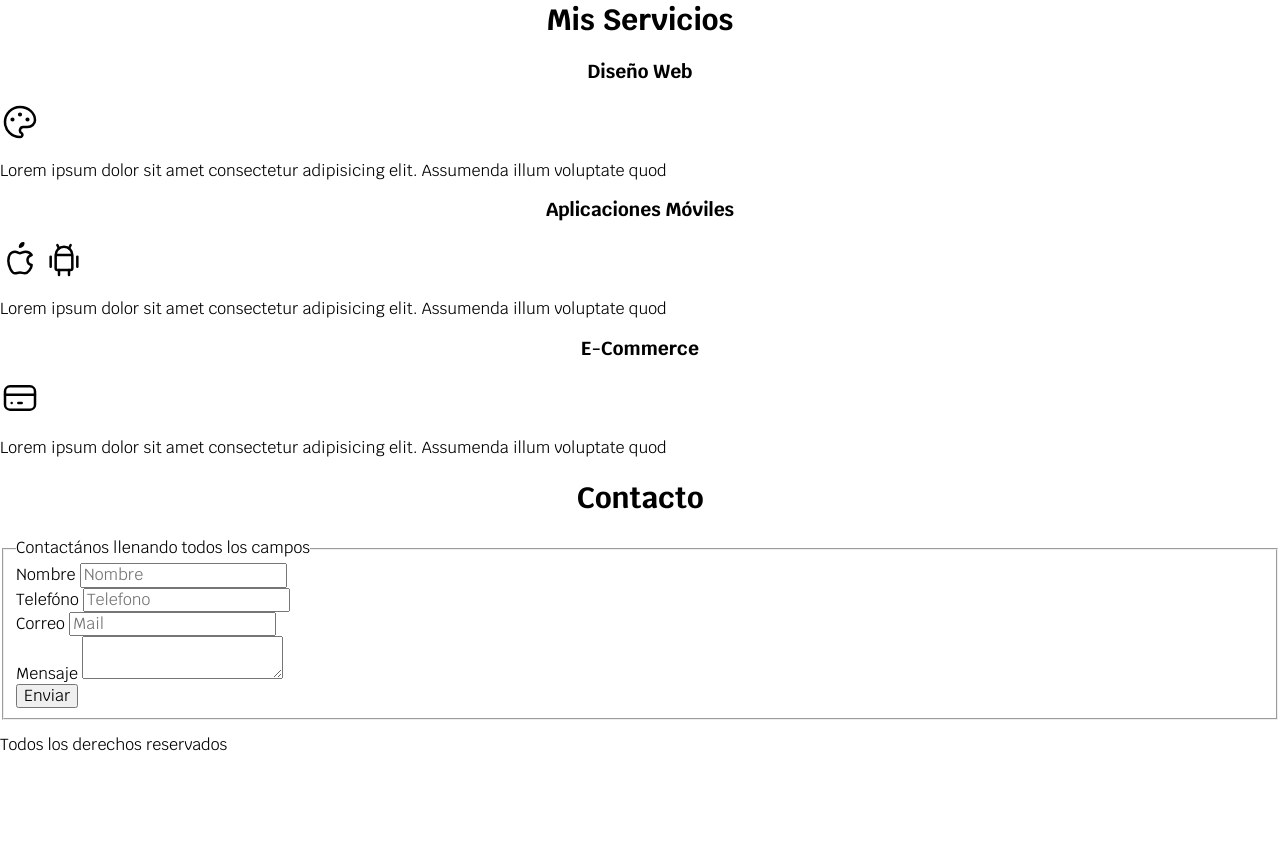
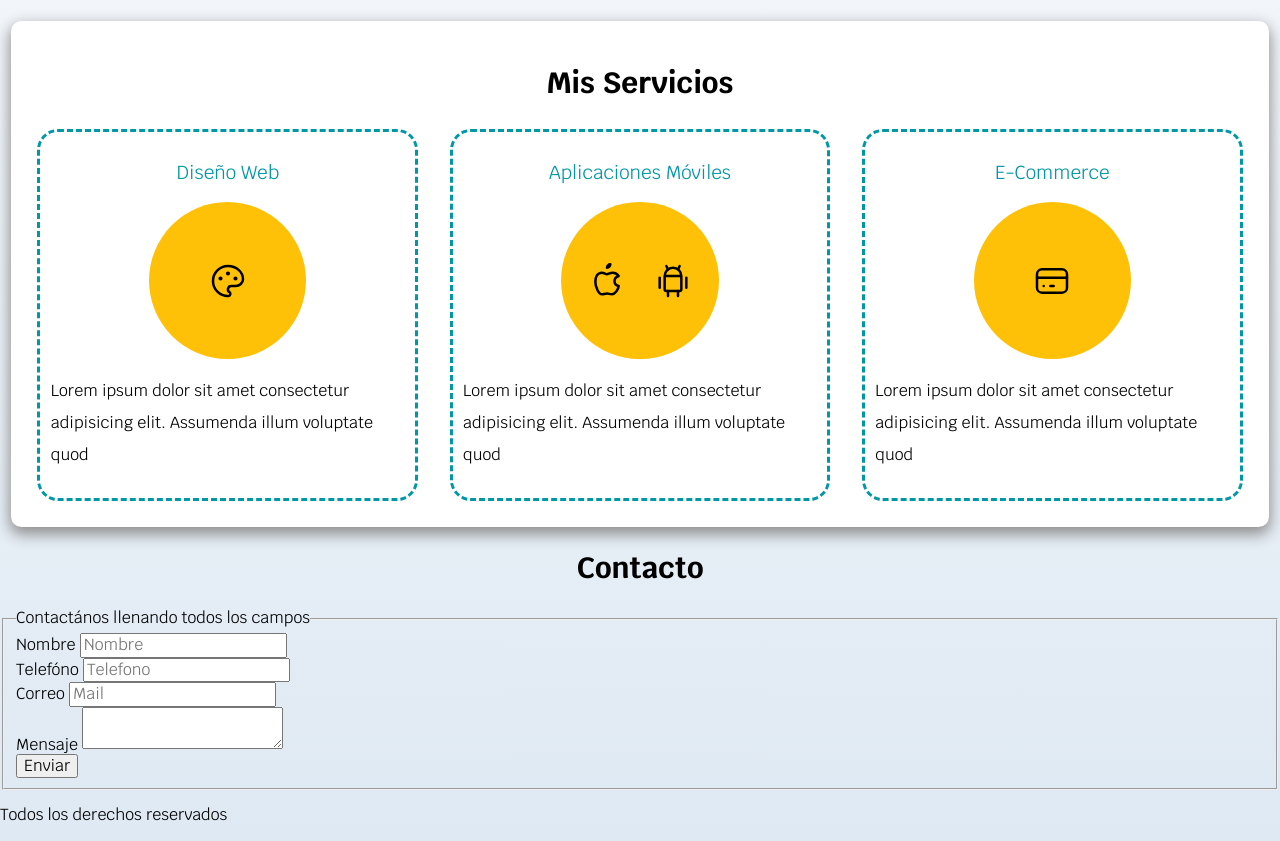
Before and after one commit to DiegoIturra/Freelancer-Landing-Page-with-HTML-and-CSS, a plain HTML site: page index.html in a window 1280 px wide. Shown: the part 637-1478 px from the top of the page. Before the commit the page ends 1407 px from the top, so only its background shows below. Drawn offline with Linux system fonts and the light colour scheme.

Commit message:
seccion Habilidades finalizada con uso de CSS Grid

```diff
--- a/css/styles.css
+++ b/css/styles.css
@@ -9,6 +9,7 @@ para luego usarlas durante el codigo*/
     --primario: #ffc107;
     --secundario: #0097a7;
     --gris: #757575;
+    --grisclaro: #dfe9f3;
 }
 
 /*-------------------------------------------------------------------------------------------------------------------------*/
@@ -29,6 +30,9 @@ html{
 body{
     font-size: 16px; /* 1rem = 10px*/
     font-family: 'Krub', sans-serif; /*Se aplica a todos los textos*/
+
+    /*Degradado de fondo*/
+    background-image: linear-gradient(to top , var(--grisclaro) 0%,var(--blanco) 100%);
 }
 /*-------------------------------------------------------------------------------------------------------------------------*/
 
@@ -60,6 +64,17 @@ h1,h2,h3{
     max-width: 120rem; /*Como maximo toma este tamaño*/
     margin: 0 auto 0 auto; /*Arriba->derecha->abajo->izquierda (sentido horario)*/
 }
+
+/*Clase para la sombra del main content*/
+.sombra{
+    -webkit-box-shadow: 0px 6px 15px 1px rgba(138,138,138,1);
+    -moz-box-shadow: 0px 6px 15px 1px rgba(138,138,138,1);
+    box-shadow: 0px 6px 15px 1px rgba(138,138,138,1);
+    background-color: var(--blanco); /*para diferneciar del body*/
+    padding: 2rem;
+    border-radius: 1rem;
+}
+
 
 .nav-bg{
     background-color: var(--secundario);
@@ -110,6 +125,7 @@ h1,h2,h3{
     una posicion absoluta al contenido hijo , el cual corresponde
     al div con la imagen*/
     position: relative;
+    margin: 2rem;
 }
 
 .contenido-hero{
@@ -147,3 +163,46 @@ h1,h2,h3{
     font-weight: bolder;
     background-color: var(--secundario);
 }
+
+/*************************** CSS Grid **********************/
+/* Usamos css grid para la seccion de servicios */
+@media (min-width: 768px){
+    .servicios{
+        display: grid;
+
+        /*3 columnas, 1 para cada seccion*/
+        /*cada grilla usa una fraccion equivalente para cada una*/
+        grid-template-columns: 1fr 1fr 1fr;
+        column-gap: 2rem;
+    }
+
+}
+
+.servicio{
+    display: flex;
+    flex-direction: column;
+    align-items: center;
+    padding: 1rem;
+    border: var(--secundario) dashed;
+    border-radius: 2rem;
+    margin: .5rem;
+}
+
+.servicio h3{
+    color: var(--secundario);
+    font-weight: normal;
+}
+
+.servicio p{
+    line-height: 2;
+}
+
+.servicio .iconos{
+    height: 15rem;
+    width: 15rem;
+    background-color: var(--primario);
+    border-radius: 50%;
+    display: flex;
+    justify-content: space-evenly;
+    align-items: center; /*Alinea de forma vertical*/
+}
--- a/index.html
+++ b/index.html
@@ -56,19 +56,23 @@
                 </svg>
                 Lebu,Chile
             </p>
-            <a href="">Contactar</a>
+            <a href="#contact">Contactar</a>
         </div>
     </section>
 
     <!--Seccion Principal-->
-    <main>
+    <main class="contenedor sombra">
         <h2>Mis Servicios</h2>
 
         <!--Seccion Habilidades, la cual se divide en tres partes-->
-        <section>
+        <div class="servicios">
+
+            <!--servicio 1-->
+            <section class="servicio">
                 <h3>Diseño Web</h3>
 
                 <!--icono paleta de colores-->
+                <div class="iconos">
                     <svg xmlns="http://www.w3.org/2000/svg" class="icon icon-tabler icon-tabler-palette" width="40" height="40" viewBox="0 0 24 24" stroke-width="1.5" stroke="#000000" fill="none" stroke-linecap="round" stroke-linejoin="round">
                         <path stroke="none" d="M0 0h24v24H0z" fill="none"/>
                         <path d="M12 21a9 9 0 1 1 0 -18a9 8 0 0 1 9 8a4.5 4 0 0 1 -4.5 4h-2.5a2 2 0 0 0 -1 3.75a1.3 1.3 0 0 1 -1 2.25" />
@@ -76,14 +80,17 @@
                         <circle cx="12" cy="7.5" r=".5" fill="currentColor" />
                         <circle cx="16.5" cy="10.5" r=".5" fill="currentColor" />
                     </svg>
+                </div>
 
                 <p>Lorem ipsum dolor sit amet consectetur adipisicing elit. Assumenda illum voluptate quod</p>
             </section>
 
-        <section>
+            <!--servicio 2-->
+            <section class="servicio">
                 <h3>Aplicaciones Móviles</h3>
 
                 <!--icono de android y apple-->
+                <div class="iconos">
                     <svg xmlns="http://www.w3.org/2000/svg" class="icon icon-tabler icon-tabler-brand-apple" width="40" height="40" viewBox="0 0 24 24" stroke-width="1.5" stroke="#000000" fill="none" stroke-linecap="round" stroke-linejoin="round">
                         <path stroke="none" d="M0 0h24v24H0z" fill="none"/>
                         <path d="M9 7c-3 0 -4 3 -4 5.5c0 3 2 7.5 4 7.5c1.088 -.046 1.679 -.5 3 -.5c1.312 0 1.5 .5 3 .5s4 -3 4 -5c-.028 -.01 -2.472 -.403 -2.5 -3c-.019 -2.17 2.416 -2.954 2.5 -3c-1.023 -1.492 -2.951 -1.963 -3.5 -2c-1.433 -.111 -2.83 1 -3.5 1c-.68 0 -1.9 -1 -3 -1z" />
@@ -100,14 +107,17 @@
                         <line x1="9" y1="18" x2="9" y2="21" />
                         <line x1="15" y1="18" x2="15" y2="21" />
                     </svg>
+                </div>
 
                 <p>Lorem ipsum dolor sit amet consectetur adipisicing elit. Assumenda illum voluptate quod</p>
             </section>
 
-        <section>
+            <!--servicio 3-->
+            <section class="servicio">
                 <h3>E-Commerce</h3>
 
                 <!--icono de tarjeta de credito-->
+                <div class="iconos">
                     <svg xmlns="http://www.w3.org/2000/svg" class="icon icon-tabler icon-tabler-credit-card" width="40" height="40" viewBox="0 0 24 24" stroke-width="1.5" stroke="#000000" fill="none" stroke-linecap="round" stroke-linejoin="round">
                         <path stroke="none" d="M0 0h24v24H0z" fill="none"/>
                         <rect x="3" y="5" width="18" height="14" rx="3" />
@@ -115,14 +125,15 @@
                         <line x1="7" y1="15" x2="7.01" y2="15" />
                         <line x1="11" y1="15" x2="13" y2="15" />
                     </svg>
+                </div>
 
                 <p>Lorem ipsum dolor sit amet consectetur adipisicing elit. Assumenda illum voluptate quod</p>
             </section>
-
+        </div>
     </main>
 
     <!--Seccion Contacto-->
-    <section>
+    <section id="contact">
         <h2>Contacto</h2>
 
         <!--Formulario-->
```
Lines whose indentation alone changed are shown as unchanged.
